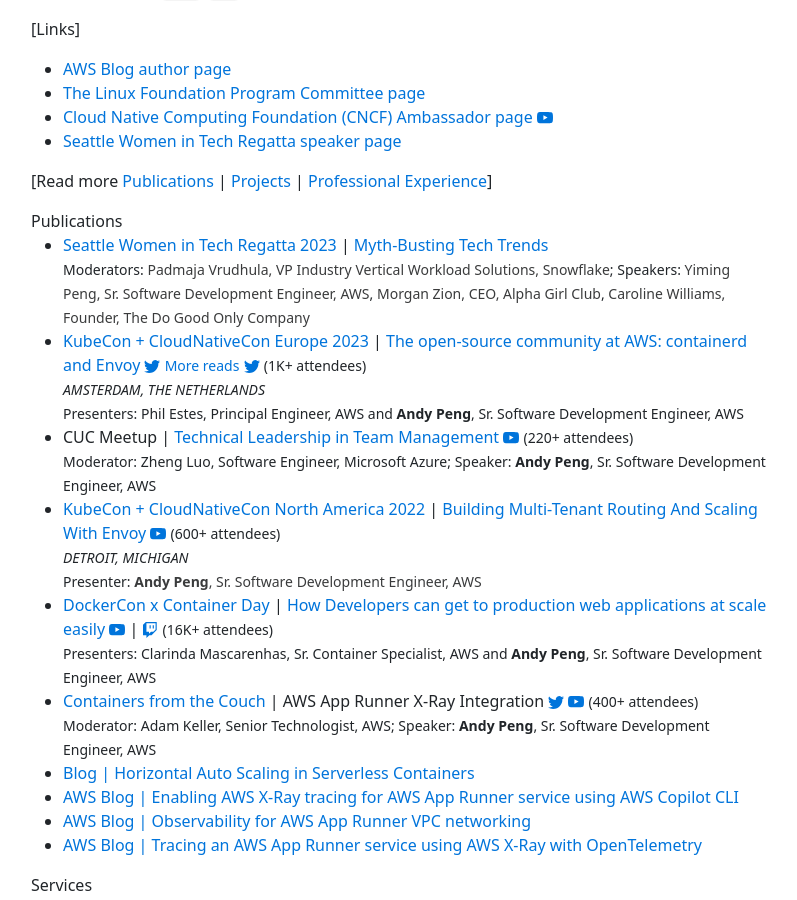
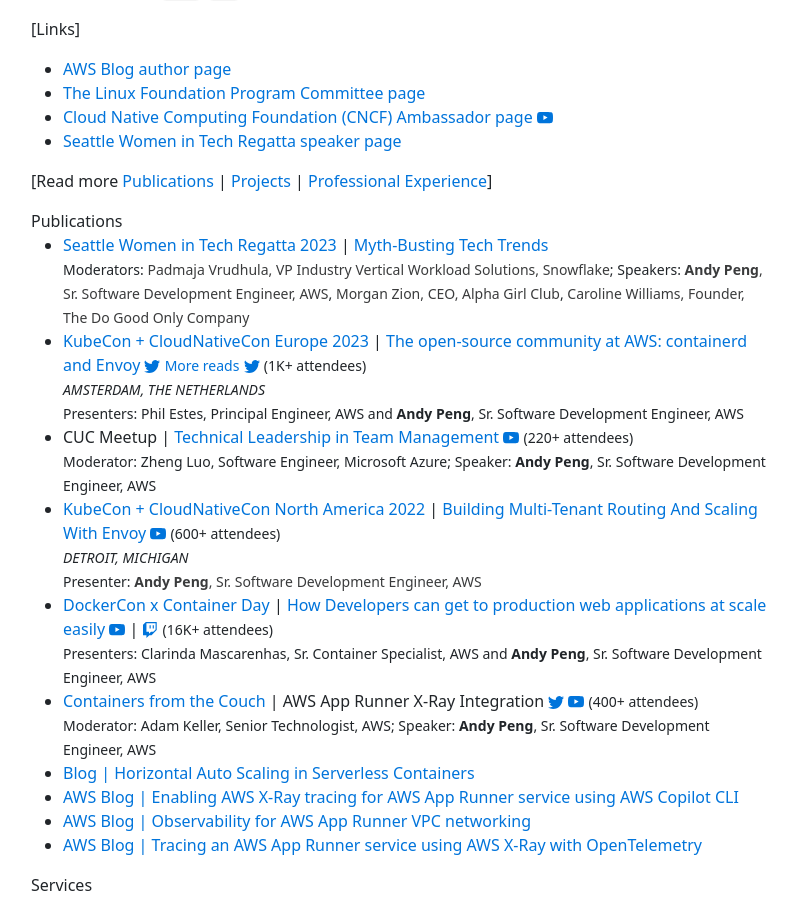
Before and after one commit to gfw001/gfw001.github.io, a Jekyll site: the page index.html, which Jekyll copies as it is, in a window 1280 px wide and 900 px high, scrolled down 662 px. Shown: the whole window, without its empty margins (51-848 px from the left). Built offline with Jekyll 4.4.1, drawn with Linux system fonts in a browser that asks for light colours.

Commit message:
Update index.html

```diff
--- a/index.html
+++ b/index.html
@@ -226,7 +226,7 @@
 	<ul>
 	<li>
 		<a href="https://www.womenintechregatta.com/">Seattle Women in Tech Regatta 2023</a> | <a href="https://seattleregatta2023.sched.com/event/1LEF6/myth-busting-tech-trends-supported-by-northeastern-university-uw-medicine">Myth-Busting Tech Trends</a><br>
-		<small>Moderators: <a href="https://seattleregatta2023.sched.com/moderator/pvrudhula" style="color:#3A3B3C">Padmaja Vrudhula, VP Industry Vertical Workload Solutions, Snowflake</a>; Speakers: <a href="https://seattleregatta2023.sched.com/speaker/yiming_peng.2589xy9k?iframe=no" style="color:#3A3B3C">Yiming Peng, Sr. Software Development Engineer, AWS</a>, <a href="https://seattleregatta2023.sched.com/speaker/morganziondesigns" style="color:#3A3B3C">Morgan Zion, CEO, Alpha Girl Club</a>, <a href="https://seattleregatta2023.sched.com/speaker/caroline542" style="color:#3A3B3C">Caroline Williams, Founder, The Do Good Only Company</a></small>
+		<small>Moderators: <a href="https://seattleregatta2023.sched.com/moderator/pvrudhula" style="color:#3A3B3C">Padmaja Vrudhula, VP Industry Vertical Workload Solutions, Snowflake</a>; Speakers: <a href="https://seattleregatta2023.sched.com/speaker/yiming_peng.2589xy9k?iframe=no" style="color:#3A3B3C"><strong>Andy Peng</strong>, Sr. Software Development Engineer, AWS</a>, <a href="https://seattleregatta2023.sched.com/speaker/morganziondesigns" style="color:#3A3B3C">Morgan Zion, CEO, Alpha Girl Club</a>, <a href="https://seattleregatta2023.sched.com/speaker/caroline542" style="color:#3A3B3C">Caroline Williams, Founder, The Do Good Only Company</a></small>
 	</li>
 	<li>
 		<a href="https://aws-kubecon-eu.splashthat.com/">KubeCon + CloudNativeCon Europe 2023</a> | <a href="https://www.linkedin.com/feed/update/urn:li:activity:7049506752223997952/">The open-source community at AWS: containerd and Envoy</a><a href="https://twitter.com/AWSOpen/status/1647989049305575428?s=20" title="Twitter">
```
